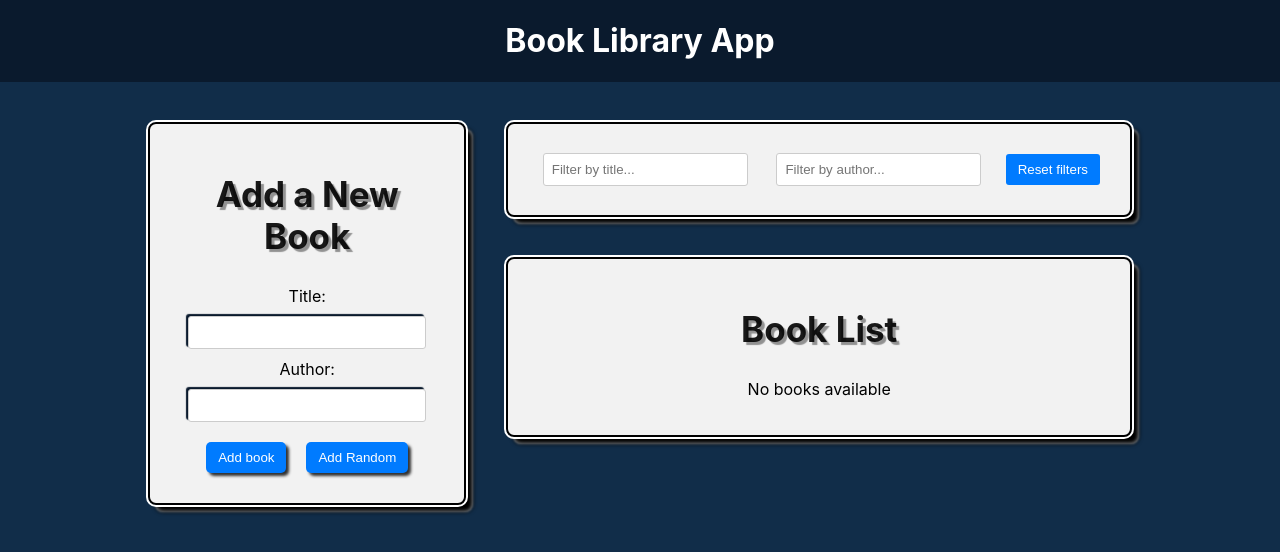
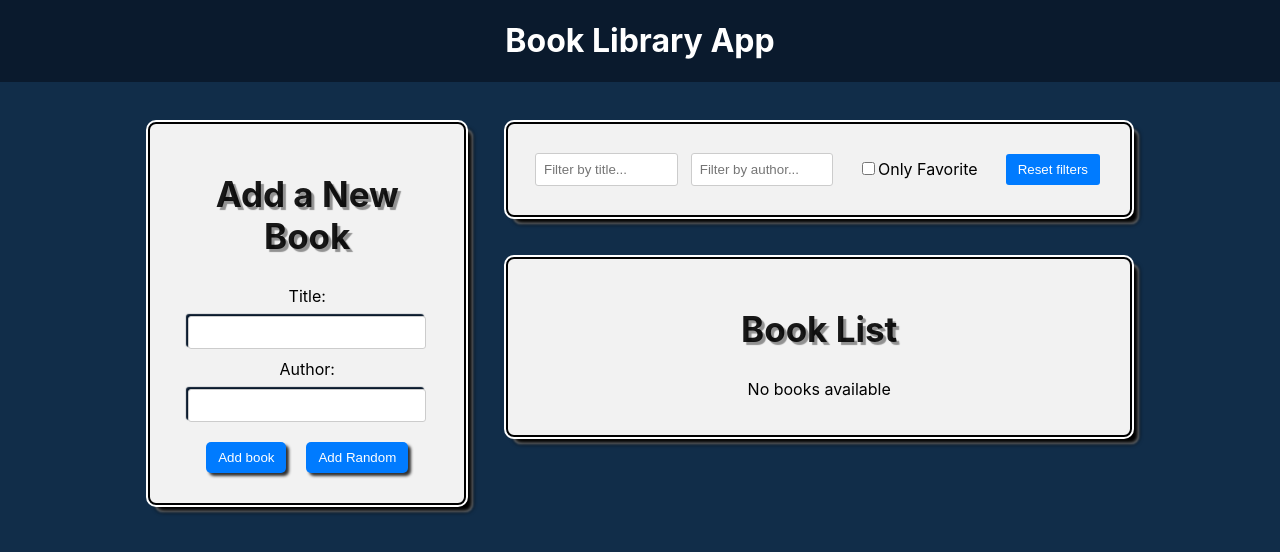
Before and after one commit to ukrWily/30-react-redux, a React (Create React App) app: page / in a window 1280 px wide. Shown: the top 552 px of the page. Built offline with nearby package versions, Linux system fonts and the light colour scheme.

Commit message:
PC onlyFavorite

```diff
--- a/src/components/BookList/BookList.js
+++ b/src/components/BookList/BookList.js
@@ -4,6 +4,7 @@ import { BsBookmarkStar, BsBookmarkStarFill } from "react-icons/bs";
 import {
   selectTitleFilter,
   selectAuthorFilter,
+  selectOnlyFavoriteFilter,
 } from "../../redux/slices/filterSlice";
 
 import "./BookList.css";
@@ -12,6 +13,7 @@ const BookList = () => {
   const books = useSelector((state) => state.books);
   const titleFilter = useSelector(selectTitleFilter);
   const authorFilter = useSelector(selectAuthorFilter);
+  const onlyFavoriteFilter = useSelector(selectOnlyFavoriteFilter);
   const dispatch = useDispatch();
 
   const handleDeleteBook = (id) => {
@@ -29,8 +31,9 @@ const BookList = () => {
     const matchesAuthor = book.author
       .toLowerCase()
       .includes(authorFilter.toLowerCase());
+    const matchesFavorite = onlyFavoriteFilter ? book.isFavorite : true;
 
-    return matchesTitle && matchesAuthor;
+    return matchesTitle && matchesAuthor && matchesFavorite;
   });
 
   return (
--- a/src/components/Filter/Filter.js
+++ b/src/components/Filter/Filter.js
@@ -3,7 +3,9 @@ import {
   setTitleFilter,
   selectTitleFilter,
   setAuthorFilter,
+  setOnlyFavoriteFilter,
   selectAuthorFilter,
+  selectOnlyFavoriteFilter,
   resetFilter,
 } from "../../redux/slices/filterSlice";
 import "./Filter.css";
@@ -12,12 +14,16 @@ const Filter = () => {
   const dispatch = useDispatch();
   const titleFilter = useSelector(selectTitleFilter);
   const authorFilter = useSelector(selectAuthorFilter);
+  const onlyFavoriteFilter = useSelector(selectOnlyFavoriteFilter);
 
   const handleTitleFilterChange = (e) => {
     dispatch(setTitleFilter(e.target.value));
   };
   const handleAuthorFilterChange = (e) => {
     dispatch(setAuthorFilter(e.target.value));
+  };
+  const handleOnlyFavoriteFilterChange = () => {
+    dispatch(setOnlyFavoriteFilter());
   };
 
   const handleResetFilter = () => {
@@ -43,6 +49,16 @@ const Filter = () => {
             onChange={handleAuthorFilterChange}
           />
         </div>
+        <div className="filter-group">
+          <label>
+            <input
+              type="checkbox"
+              checked={onlyFavoriteFilter}
+              onChange={handleOnlyFavoriteFilterChange}
+            />
+            Only Favorite
+          </label>
+        </div>
         <button type="button" onClick={handleResetFilter}>
           Reset filters
         </button>
--- a/src/redux/slices/filterSlice.js
+++ b/src/redux/slices/filterSlice.js
@@ -3,6 +3,7 @@ import { createSlice } from "@reduxjs/toolkit";
 const initialState = {
   title: "",
   author: "",
+  onlyFavorite: false,
 };
 
 const filterSlice = createSlice({
@@ -19,16 +20,24 @@ const filterSlice = createSlice({
     setAuthorFilter: (state, action) => {
       return { ...state, author: action.payload };
     },
-    resetFilter: (state) => {
+    setOnlyFavoriteFilter: (state) => {
+      state.onlyFavorite = !state.onlyFavorite;
+    },
+    resetFilter: () => {
       return initialState;
     },
   },
 });
 
-export const { setTitleFilter, setAuthorFilter, resetFilter } =
-  filterSlice.actions;
+export const {
+  setTitleFilter,
+  setAuthorFilter,
+  setOnlyFavoriteFilter,
+  resetFilter,
+} = filterSlice.actions;
 
 export const selectTitleFilter = (state) => state.filter.title;
 export const selectAuthorFilter = (state) => state.filter.author;
+export const selectOnlyFavoriteFilter = (state) => state.filter.onlyFavorite;
 
 export default filterSlice.reducer;
```
